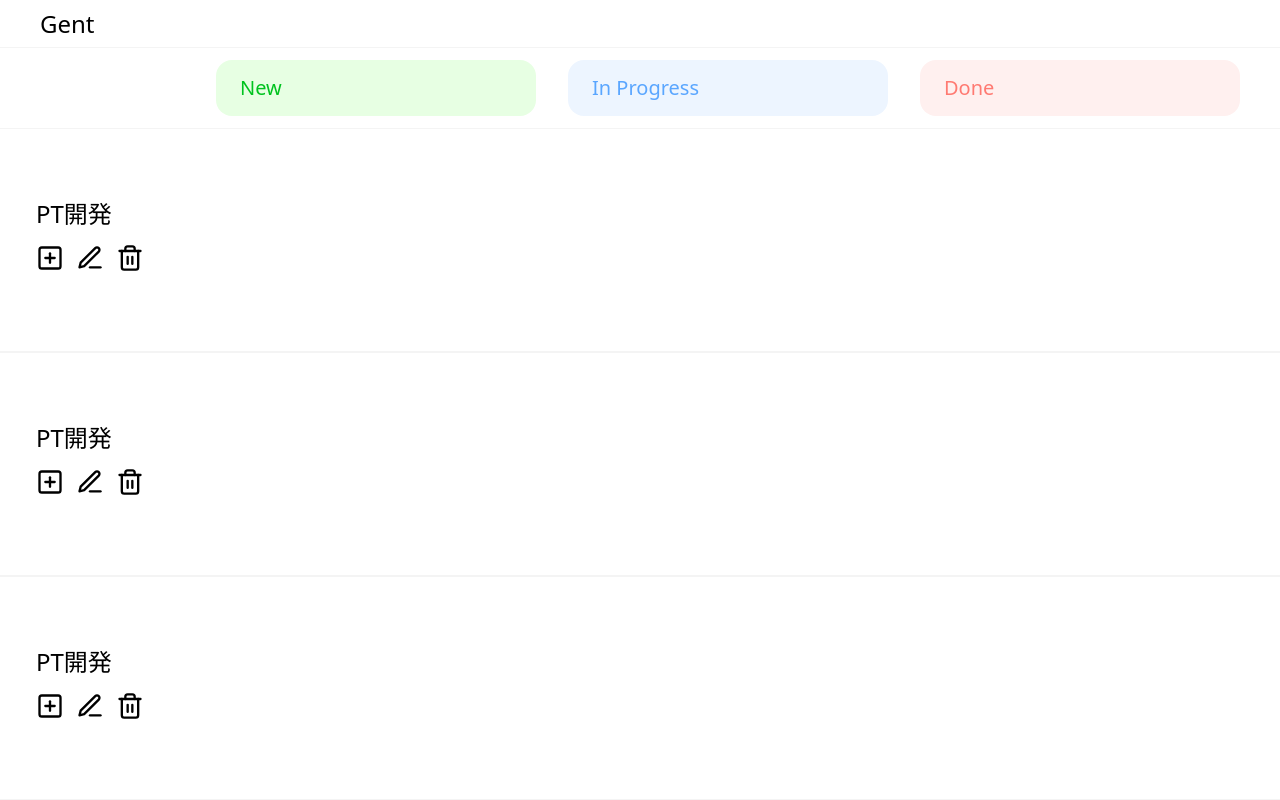
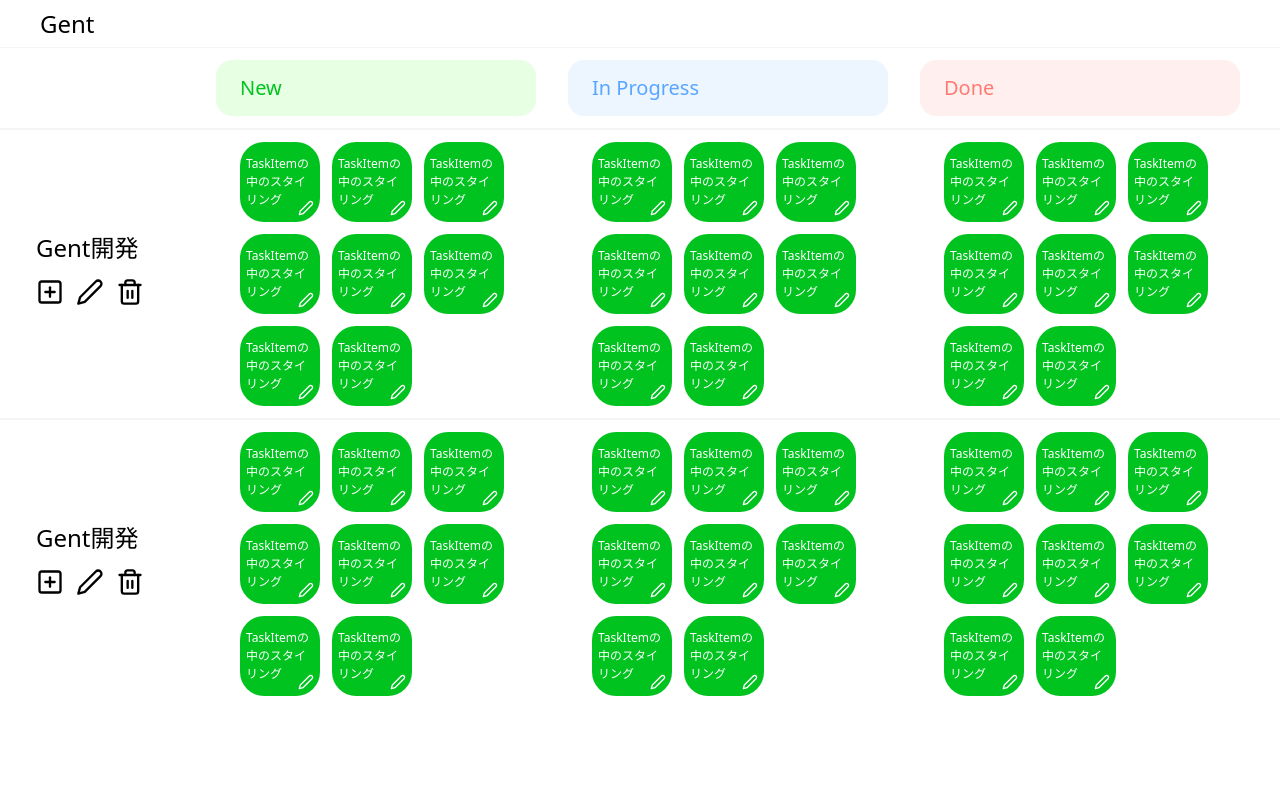
Before and after one commit to Keigo-Hirohara/LittleComp, a Next.js app in the folder app/client/: page / in a window 1280 px wide. Shown: the top 800 px of the page. Built offline with nearby package versions, Linux system fonts and the light colour scheme.

Commit message:
make task item styling

```diff
--- a/app/client/components/TaskBlockBar.tsx
+++ b/app/client/components/TaskBlockBar.tsx
@@ -1,12 +1,16 @@
 import React from 'react';
-import TaskBlock from './taskBlock';
+import TaskBlockBarItem from './TaskBlockBarItam';
 
 const TaskBlockBar = () => {
   return (
     <div className="flex justify-between w-4/5 mr-10 ml-auto mt-3 mb-3">
-      <TaskBlock className="bg-green3" text="New" color="text-green1"/>
-      <TaskBlock className="bg-blue3" text="In Progress" color="text-blue1"/>
-      <TaskBlock className="bg-red3" text="Done" color="text-red1"/>
+      <TaskBlockBarItem className="bg-green3" text="New" color="text-green1" />
+      <TaskBlockBarItem
+        className="bg-blue3"
+        text="In Progress"
+        color="text-blue1"
+      />
+      <TaskBlockBarItem className="bg-red3" text="Done" color="text-red1" />
     </div>
   );
 };
--- a/app/client/components/taskBlock.tsx
+++ b/app/client/components/TaskBlockBarItam.tsx
@@ -1,7 +1,7 @@
 import React from 'react';
 
 // Todo: Clearly define argument types
-const TaskBlock = ({className, text, color}: any) => {
+const TaskBlockBarItem = ({ className, text, color }: any) => {
   return (
     <div className={`flex items-center w-80 h-14 rounded-2xl ${className}`}>
       <h2 className={`text-xl ml-6 ${color}`}>{text}</h2>
@@ -9,4 +9,4 @@ const TaskBlock = ({className, text, color}: any) => {
   );
 };
 
-export default TaskBlock;
+export default TaskBlockBarItem;
--- a/app/client/components/story/StoryItem.tsx
+++ b/app/client/components/story/StoryItem.tsx
@@ -1,23 +1,27 @@
 import React from 'react';
-import DoneTaskblock from '../task/DoneTaskBlock';
-import InProgressTaskBlock from '../task/InProgressTaskBlock';
-import NewTaskBlock from '../task/NewTaskBlock';
-import { PlusSquare, Edit3, Trash2 } from 'react-feather';
+import TaskListBlock from '../task/TaskListBlock';
+import { PlusSquare, Edit2, Trash2 } from 'react-feather';
 
 const StoryItem = () => {
   return (
-    <div className="h-56 pt-3 pb-3 border-t border-b border-black3">
-      <div className="flex flex-col justify-center pl-3 ml-6 h-full w-48">
-        <h1 className="text-2xl">PT開発</h1>
+    // Todo: If Story Item is last one, add border-b-2
+    <div className="flex border-t-2 border-black3">
+      <div className="mt-auto mb-auto pl-3 ml-6 h-full w-48">
+        <h1 className="text-2xl">Gent開発</h1>
         <div className="flex mt-3">
           <PlusSquare className="h-7 w-7 mr-3 mb-3" />
-          <Edit3 className="h-7 w-7 mr-3 mb-3" />
+          <Edit2 className="h-7 w-7 mr-3 mb-3" />
           <Trash2 className="h-7 w-7 mr-3 mb-3" />
         </div>
       </div>
-      <NewTaskBlock />
-      <InProgressTaskBlock />
-      <DoneTaskblock />
+      <div className="flex justify-between w-4/5 mr-10 ml-auto">
+        {/* New */}
+        <TaskListBlock />
+        {/* In Progress */}
+        <TaskListBlock />
+        {/* Done */}
+        <TaskListBlock />
+      </div>
     </div>
   );
 };
--- a/app/client/components/story/StoryList.tsx
+++ b/app/client/components/story/StoryList.tsx
@@ -6,8 +6,6 @@ const StoryList = () => {
     <>
       <StoryItem />
       <StoryItem />
-      <StoryItem />
-      <StoryItem />
     </>
   );
 };
--- a/app/client/components/task/DoneTaskBlock.tsx
+++ /dev/null
@@ -1,11 +0,0 @@
-import React from 'react';
-
-const DoneTaskblock = () => {
-  return (
-    <div>
-
-    </div>
-  );
-};
-
-export default DoneTaskblock;
--- a/app/client/components/task/InProgressTaskBlock.tsx
+++ /dev/null
@@ -1,11 +0,0 @@
-import React from 'react';
-
-const InProgressTaskBlock = () => {
-  return (
-    <div>
-
-    </div>
-  );
-};
-
-export default InProgressTaskBlock;
--- a/app/client/components/task/NewTaskBlock.tsx
+++ /dev/null
@@ -1,11 +0,0 @@
-import React from 'react';
-
-const NewTaskBlock = () => {
-  return (
-    <div>
-
-    </div>
-  );
-};
-
-export default NewTaskBlock;
--- a/app/client/components/task/TaskItem.tsx
+++ b/app/client/components/task/TaskItem.tsx
@@ -1,13 +1,15 @@
 import React from 'react';
+import { Edit2 } from 'react-feather';
 
-const
-TaskItem = () => {
+const TaskItem = () => {
   return (
-    <div>
-
+    <div className="relative w-20 h-20 bg-green1 rounded-3xl ml-3 mb-3">
+      <p className="flex items-center h-20 text-white text-xs mx-1.5 w-4/5">
+        TaskItemの中のスタイリング
+      </p>
+      <Edit2 className=" w-4 h-4 absolute bottom-1.5 right-1.5 text-white" />
     </div>
   );
 };
 
-export default
-TaskItem;
+export default TaskItem;
--- /dev/null
+++ b/app/client/components/task/TaskListBlock.tsx
@@ -0,0 +1,19 @@
+import React from 'react';
+import TaskItem from './TaskItem';
+
+const NewTaskBlock = () => {
+  return (
+    <div className="flex flex-wrap w-80 pt-3 pl-3">
+      <TaskItem />
+      <TaskItem />
+      <TaskItem />
+      <TaskItem />
+      <TaskItem />
+      <TaskItem />
+      <TaskItem />
+      <TaskItem />
+    </div>
+  );
+};
+
+export default NewTaskBlock;
--- a/app/client/tailwind.config.js
+++ b/app/client/tailwind.config.js
@@ -19,8 +19,10 @@ module.exports = {
       red3: '#FFF0EF',
       red2: '#FFC3BF',
       red1: '#FF7A72',
+      white: '#FFFFFF',
     },
     fontSize: {
+      xs: ['0.75rem', null],
       xl: ['1.25rem', null],
       '2xl': ['1.5rem', null],
     },
```
